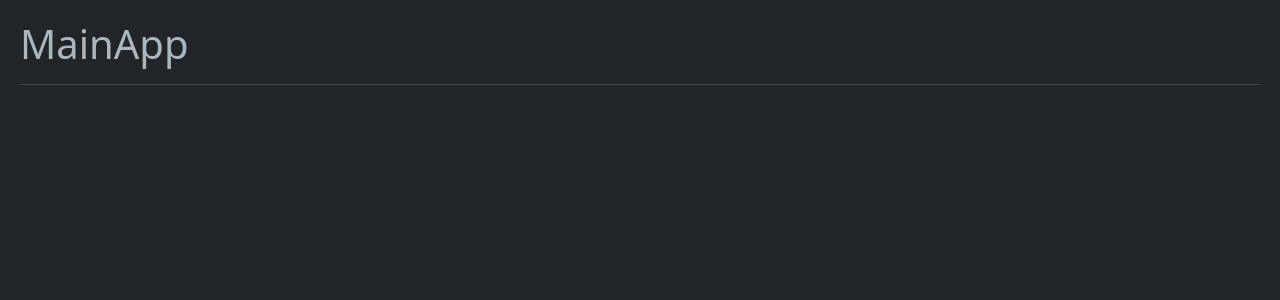
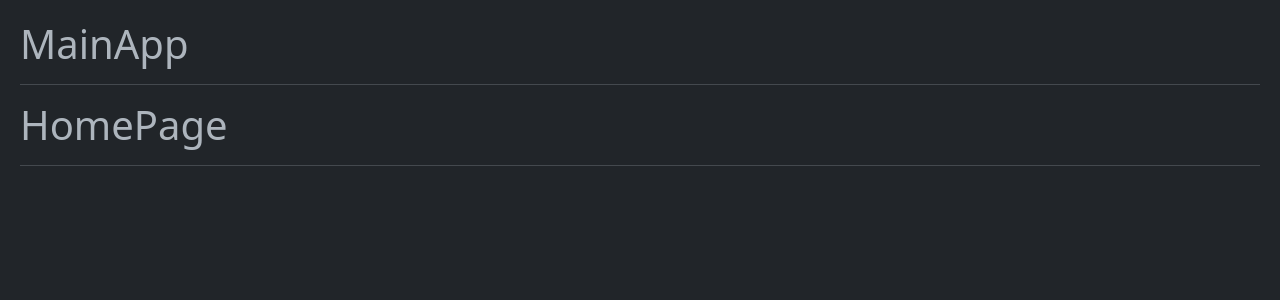
Before and after one commit to hectoralvaez/05-hook-app, a React (Vite) app: page / in a window 1280 px wide. Shown: the top 300 px of the page. Built offline with nearby package versions, Linux system fonts and the light colour scheme.

Commit message:
🪝 157. Configurar Router en React.

```diff
--- a/src/09-useContext/MainApp.jsx
+++ b/src/09-useContext/MainApp.jsx
@@ -1,9 +1,21 @@
+import { Navigate, Route, Routes } from "react-router-dom";
+import { AboutPage } from "./AboutPage";
+import {LoginPage } from "./LoginPage";
+import { HomePage } from "./HomePage";
 
 export const MainApp = () => {
   return (
     <>
         <h1>MainApp</h1>
         <hr />
+        <Routes>
+            <Route path="/" element={ <HomePage /> } />
+            <Route path="login" element={ <LoginPage /> } />
+            <Route path="about" element={ <AboutPage /> } />
+
+            <Route path="/*" element={ <Navigate to="about" /> } />
+
+        </Routes>
     </>
   )
 }
```
Also changed, not shown: 1 other file (tests, documents, lock files or other folders).
